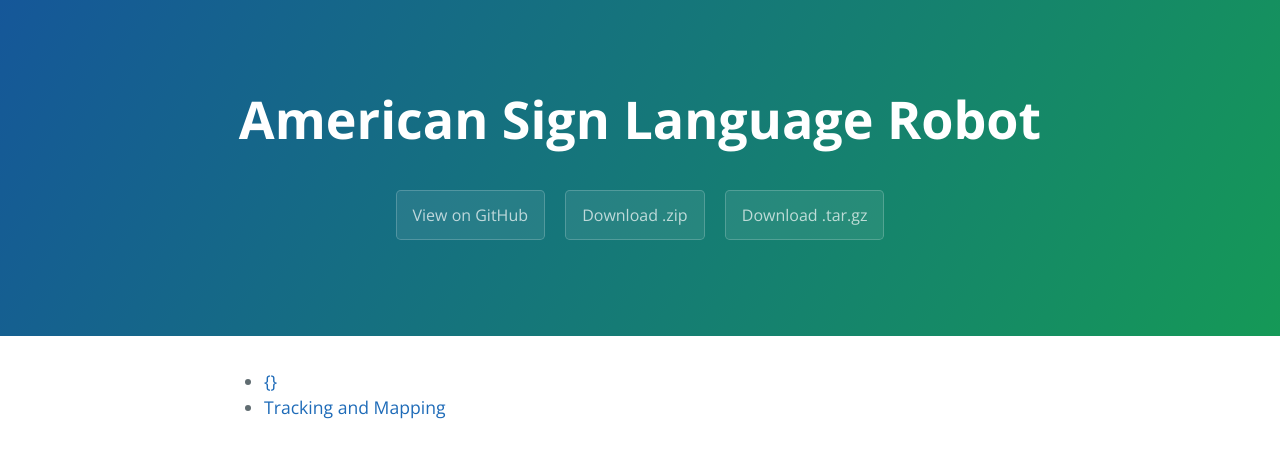
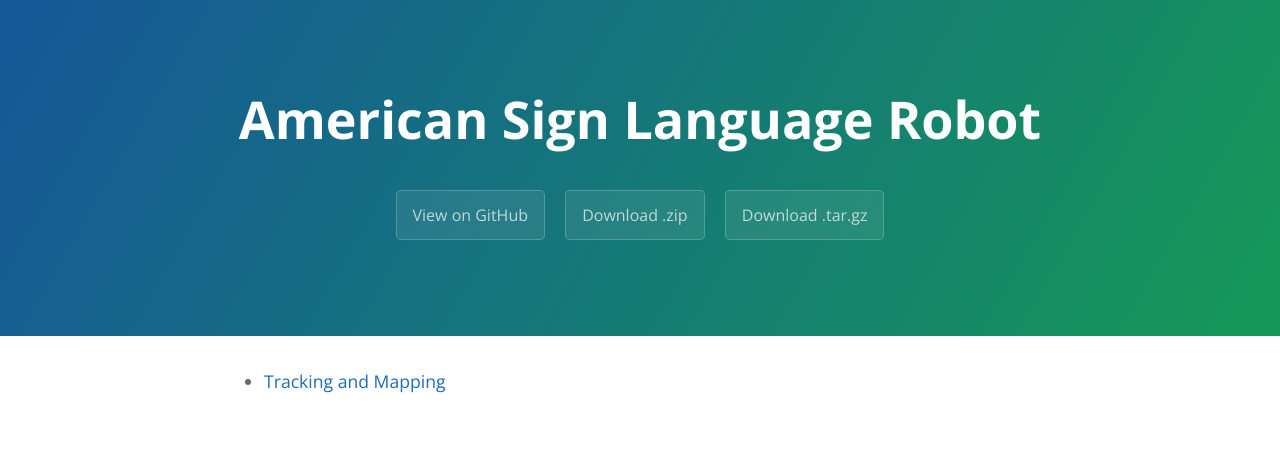
Before and after one commit to ASL-Robot/ASL-Robot.github.io, a Jekyll site: the page built from index.html, in a window 1280 px wide. Shown: the top 458 px of the page. Built offline with Jekyll 4.4.1, drawn with Linux system fonts in a browser that asks for light colours.

Commit message:
Update index.html

```diff
--- a/index.html
+++ b/index.html
@@ -5,8 +5,8 @@ title: {{ site.name }}
 
 <div id="home">
   <ul class="posts">
-    {% for p in site.pages %}
+    {% for p in site.pages %}{% if p.url != "/" %}
       <li><a href="{{ site.baseurl }}{{ p.url }}">{{ p.title }}</a></li>
-    {% endfor %}
+    {% endif %}{% endfor %}
   </ul>
 </div>
```
